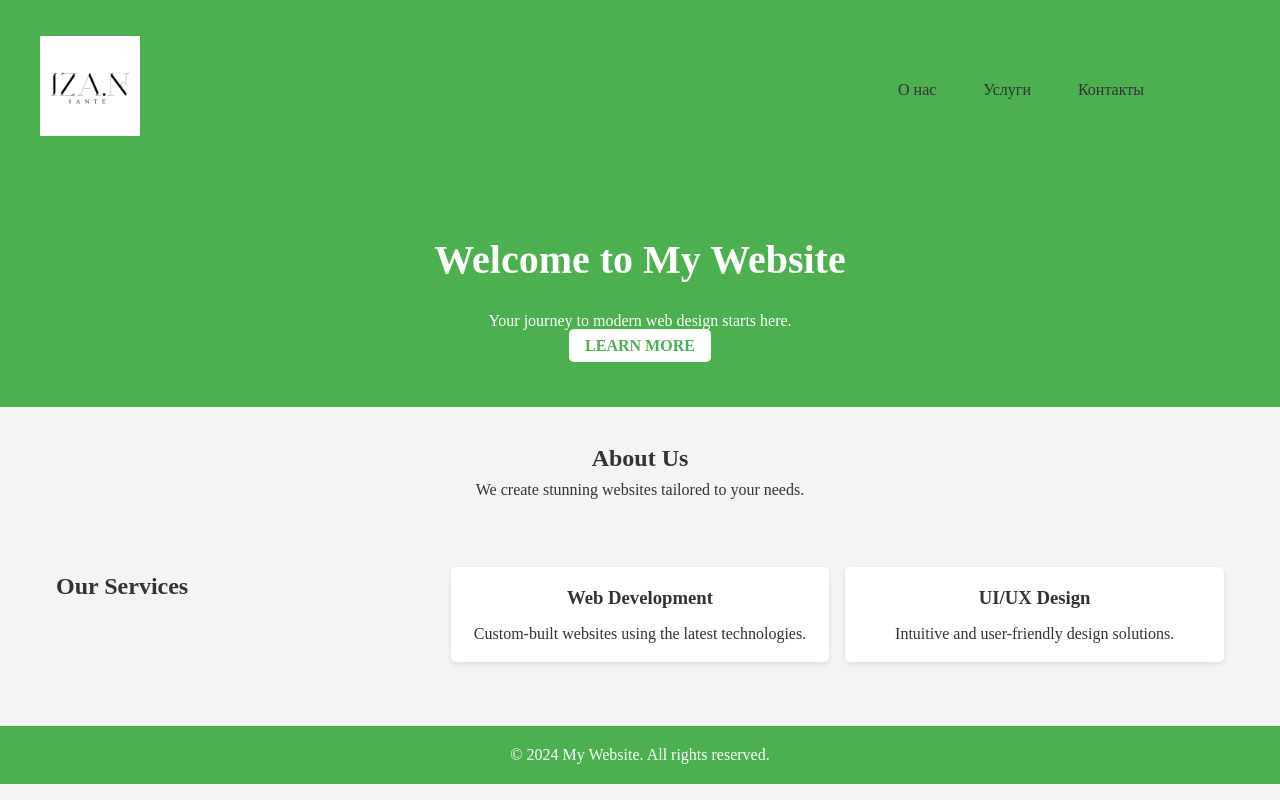
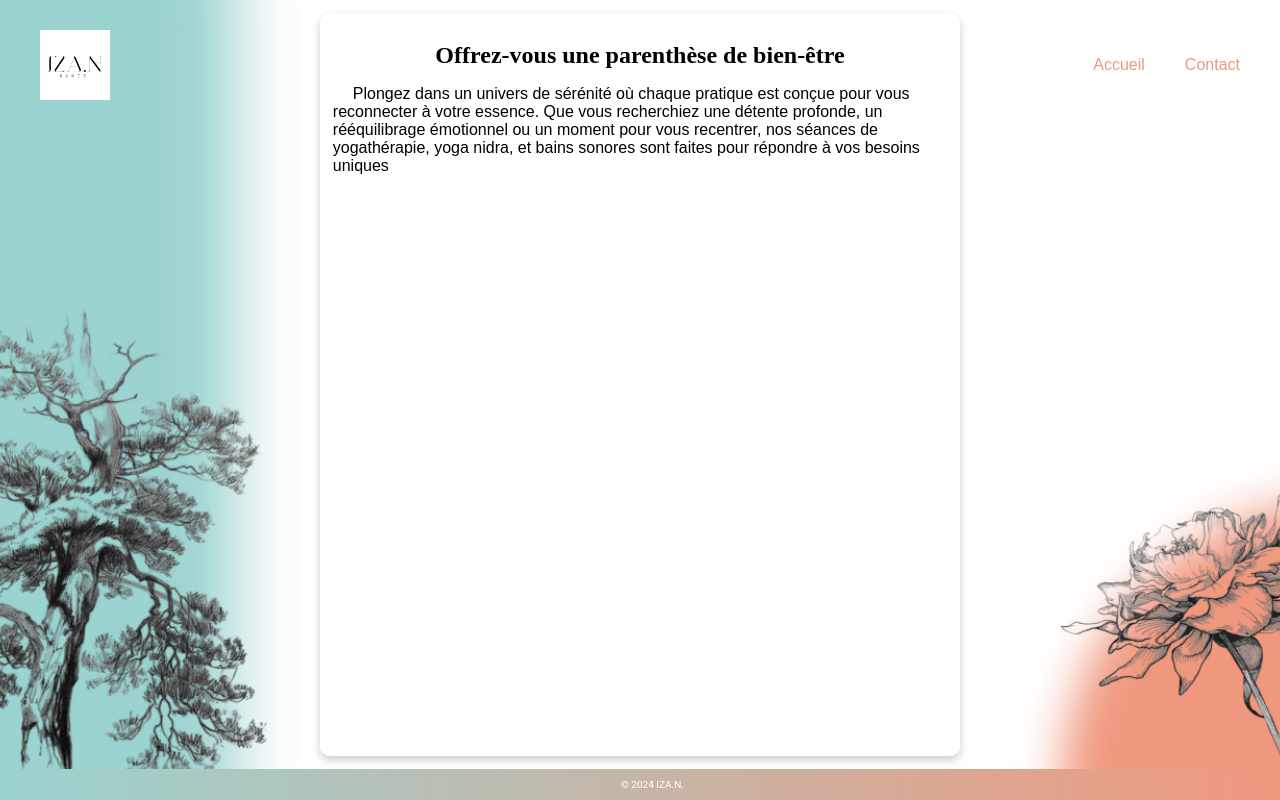
Before and after one commit to AlisaFeofanova/multi-page-website, a plain HTML site: page index.html in a window 1280 px wide. Drawn offline with Linux system fonts and the light colour scheme.

Commit message:
premier version with menu
two pages with navigation (without content)

```diff
--- a/css/style.css
+++ b/css/style.css
@@ -1,160 +1,230 @@
-/* General Reset */
-* {
+html, body{
+    background-image: url(../images/background.png);
+    background-repeat: no-repeat;
+    background-position: center center;
+    background-attachment: fixed;
+    background-size: cover;
+    height: 100%;
     margin: 0;
-    padding: 0;
-    box-sizing: border-box;
+    display: flex;
+    flex-direction: column;
+    min-height: 100vh; /* Высота экрана */
+    font-family: 'Lora', sans-serif;
+    }
+    .content {
+        flex: 1; /* Занимает оставшееся пространство */
+        margin-top: 1%;
+        margin-bottom: 1%;
+        margin-left: 25%;
+        margin-right: 25%;
+        padding: 1%; /* Внутренние отступы */
+        background: rgba(255, 255, 255, 0.8); /* Белый фон с прозрачностью */
+        border-radius: 10px; /* Скругленные углы */
+        box-shadow: 0 4px 10px rgba(0, 0, 0, 0.2); /* Лёгкая тень */
+
+    }
+
+    .contacts-content{
+        text-align: center;
+        position: absolute;
+        top: 50%;
+        left: 50%;
+    }
+
+
+    /* шрифты*/
+    body {
+        font-family: 'Lora', sans-serif;
+    }
+    h1, h2, h3 {
+        text-align: center;
+        font-family: 'Playfair Display', serif;
+
+    }
+
+    p {
+        text-indent: 20px;
+    }
+
+    @media (max-width: 768px) {
+        body {
+            font-size: 12px; /* Уменьшаем размер шрифта для небольших экранов */
+        }
+
+        h1 {
+            font-size: 20px; /* Уменьшаем заголовок */
+        }
+    }
+
+    @media (min-width: 1200px) {
+        body {
+            font-size: 16px; /* Увеличиваем размер шрифта для больших экранов */
+        }
+
+        h1 {
+            font-size: 24px; /* Увеличиваем заголовок */
+        }
+
+    }
+    /* контактные данные */
+    .contact-info li {
+        text-align: center;
+        font-family: 'Poppins', sans-serif;
+        font-weight: 500;
+        list-style-type: none;
+
+    }
+
+
+
+
+header {
+    width: 100%;
+    position: fixed;
+    z-index: 1000; /* Поверх остальных элементов */
 }
 
-/* Root Variables */
-:root {
-    --primary-color: #4CAF50;
-    --secondary-color: #f4f4f4;
-    --font-family: 'Arial, sans-serif';
-    --text-color: #333;
-    --button-color: #ffffff;
-    --button-hover-color: #45a049;
+.logo img {
+    justify-content: flex-start;
+    padding: 20px 20px;
+    height: 70px; /* Задайте нужную высоту логотипа */
+    object-fit: contain; /* Сохраняем пропорции изображения */
+    display: block; /* Убираем лишние отступы */
 }
 
-/* Global Styles */
-body {
-    font-family: var(--font-family);
-    color: var(--text-color);
-    line-height: 1.6;
-    background-color: var(--secondary-color);
-}
-
-/* Header and Navigation */
-.main-header {
-    background: var(--primary-color);
-    color: var(--button-color);
-    padding: 1rem 0;
-}
-
+/* Навигация */
 .navbar {
     display: flex;
     justify-content: space-between;
     align-items: center;
-    max-width: 1200px;
-    margin: 0 auto;
-    padding: 0 1rem;
-}
-
-.nav-links {
-    list-style: none;
-    display: flex;
-}
-
-.nav-links li {
-    margin: 0 1rem;
-}
-
-.nav-links a {
-    color: var(--button-color);
-    text-decoration: none;
-}
-
-.nav-links a:hover {
-    text-decoration: underline;
-}
-
-/* Hero Section */
-.hero-section {
-    text-align: center;
-    padding: 3rem 1rem;
-    background: var(--primary-color);
-    color: var(--button-color);
-}
-
-.hero-section h1 {
-    font-size: 2.5rem;
-    margin-bottom: 1rem;
-}
-
-.hero-section .btn {
-    background: var(--button-color);
-    color: var(--primary-color);
-    padding: 0.5rem 1rem;
-    border: none;
-    border-radius: 5px;
-    text-transform: uppercase;
-    font-weight: bold;
-    cursor: pointer;
-    text-decoration: none;
-}
-
-.hero-section .btn:hover {
-    background: var(--button-hover-color);
-    color: var(--button-color);
-}
-
-/* About Section */
-.about-section {
-    padding: 2rem 1rem;
-    text-align: center;
-}
-
-/* Services Section */
-.services-section {
-    display: grid;
-    grid-template-columns: repeat(auto-fit, minmax(300px, 1fr));
-    gap: 1rem;
-    padding: 2rem 1rem;
-    max-width: 1200px;
-    margin: 0 auto;
-}
-
-.service {
-    background: #fff;
-    padding: 1rem;
-    border-radius: 5px;
-    box-shadow: 0 2px 5px rgba(0, 0, 0, 0.1);
-    text-align: center;
-}
-
-.service h3 {
-    margin-bottom: 0.5rem;
-}
-
-/* Footer */
-.main-footer {
-    background: var(--primary-color);
-    color: var(--button-color);
-    text-align: center;
-    padding: 1rem 0;
-    margin-top: 2rem;
+    padding: 10px 20px;
+    color:  #f0987e;
+    position: relative;
+    font-family: 'Poppins', sans-serif;
 }
 
 
-/* Стили для навигации */
-.navbar {
+/* Стили бургер-иконки */
+.burger {
+    width: 30px;
+    cursor: pointer;
     display: flex;
-    align-items: center; /* Выравнивание по вертикали */
-    justify-content: space-between; /* Пространство между логотипом и ссылками */
-    padding: 20px; /* Внутренний отступ от краев страницы */
-    margin: 0; /* Убираем внешние отступы */
+    flex-direction: column;
+    justify-content: space-between;
+    height: 20px;
+    z-index: 1100; /* Чтобы бургер был поверх */
 }
 
-/* Стили для логотипа */
-.logo-image {
-    width: 100px; /* Установите фиксированную ширину логотипа */
-    height: auto; /* Сохраняем пропорции */
-    margin-left: 20px; /* Отступ от левого края страницы */
+.burger span {
+    display: block;
+    height: 3px;
+    background: rgb(0, 0, 0);
+    border-radius: 10px;
+    transition: all 0.3s ease;
 }
 
-/* Навигационные ссылки */
-.nav-links {
-    list-style: none; /* Убираем маркеры списка */
+.menu {
+    list-style: none;
     display: flex;
-    gap: 15px; /* Расстояние между ссылками */
-    margin-right: 20px; /* Отступ от правого края */
+    flex-direction: column;
+    position: fixed;
+    top: 0;
+    right: -100%; /* Убираем меню за правый край */
+    width: 20%;
+    height: 100vh; /* Высота экрана */
+    background: linear-gradient(180deg, #9bd3d0, #f0987e); /* Градиент для меню */
+    padding: 20px;
+    z-index: 1000; /* Поверх всего */
+    overflow-y: auto; /* Прокрутка */
+    transition: transform 0.3s ease; /* Анимация открытия */
+    transform: translateX(100%); /* По умолчанию скрыто справа */
 }
 
-.nav-links a {
-    text-decoration: none; /* Убираем подчеркивание */
-    color: #333; /* Цвет текста */
-    font-size: 16px; /* Размер текста */
+.menu.open {
+    right: 0;
+    display: flex;
+    transform: translateX(0); /* Показываем меню */
 }
 
-.nav-links a:hover {
-    color: #4CAF50; /* Цвет при наведении */
+.menu li {
+    margin: 10px 0;
 }
+
+.menu a {
+    text-decoration: none;
+    color: rgb(255, 255, 255);
+    font-size: 16px;
+    transition: color 0.3s;
+}
+
+.menu a:hover {
+    color: #f0987e;
+}
+
+/* Анимация для открытого состояния */
+.burger.open span:nth-child(1) {
+    transform: rotate(45deg) translate(5px, 5px);
+}
+
+.burger.open span:nth-child(2) {
+    opacity: 0;
+}
+
+.burger.open span:nth-child(3) {
+    transform: rotate(-45deg) translate(5px, -5px);
+}
+
+/* Горизонтальное меню на широком экране */
+@media (min-width: 768px) {
+    .menu {
+        top: 0;
+        background: linear-gradient(180deg, #9bd3d0, #f0987e); /* Градиент для меню */
+        flex-direction: row; /* Горизонтальное расположение */
+        position: static; /* Позиция меню */
+        height: auto; /* Убираем фиксированную высоту */
+        width: auto; /* Автоматическая ширина */
+        background: none; /* Убираем фон */
+        padding: 0;
+        transform: none; /* Убираем трансформацию */
+        display: flex; /* Отображаем меню */
+    }
+    .menu a {
+        text-decoration: none;
+        color: #f0987e;
+        font-size: 16px;
+        transition: color 0.3s;
+    }
+    .menu a:hover {
+        color: #9bd3d0;
+    }
+    .menu li {
+        margin: 0 20px; /* Отступы между пунктами меню */
+    }
+
+    .burger {
+        display: none; /* Скрываем бургер-иконку */
+    }
+}
+
+
+
+
+footer {
+    text-align: center;
+    color: white; /* Цвет текста */
+    font-size: 10px;
+    font-family: 'Roboto', sans-serif;
+    text-align: center;
+    }
+    .footer-content > div {
+    margin-bottom: 10px;
+    }
+    .gradient-block {
+        width: auto; /* Ширина блока */
+        height: auto; /* Высота блока */
+        background: linear-gradient(90deg, #9bd3d0, #f0987e); /* Градиент */
+        display: flex;
+        justify-content: center; /* Выравнивание по горизонтали */
+        align-items: center; /* Выравнивание по вертикали */
+
+    }
--- a/index.html
+++ b/index.html
@@ -1,57 +1,65 @@
+
 <!DOCTYPE html>
 <html lang="fr">
 <head>
     <meta charset="UTF-8">
     <meta name="viewport" content="width=device-width, initial-scale=1.0">
-    <meta name="description" content="A modern HTML and CSS template">
-    <meta name="author" content="Your Name">
-    <title>Standard HTML & CSS Template</title>
+    <title>IZA.N</title>
     <link rel="stylesheet" href="css/style.css">
+    <link href="https://fonts.googleapis.com/css2?family=Roboto:wght@400;500;700&display=swap" rel="stylesheet">
+
 </head>
 <body>
-    <!-- Header Section -->
-    <header class="main-header">
+
+    <!-- Header -->
+    <header>
         <nav class="navbar">
-            <a href="#" class="logo">
-                <img src="images/logo.png" alt="Логотип компании" class="logo-image">
-            </a>
-            <ul class="nav-links">
-                <li><a href="#about">О нас</a></li>
-                <li><a href="#services">Услуги</a></li>
-                <li><a href="#contact">Контакты</a></li>
+            <!-- Logo -->
+        <a href="index.html" class="logo">
+            <img src="images/logo.png" title="IZA.N" alt="IZA.N">
+        </a>
+            <!-- Burger-icon -->
+            <div class="burger" id="burger">
+                <span></span>
+                <span></span>
+                <span></span>
+            </div>
+            <!-- Menu -->
+            <ul class="menu" id="menu">
+                <li><a href="index.html">Accueil</a></li>
+                <li><a href="contact.html">Contact</a></li>
             </ul>
         </nav>
     </header>
 
-    <!-- Main Content -->
-    <main>
-        <section id="hero" class="hero-section">
-            <h1>Welcome to My Website</h1>
-            <p>Your journey to modern web design starts here.</p>
-            <a href="#about" class="btn">Learn More</a>
-        </section>
 
-        <section id="about" class="about-section">
-            <h2>About Us</h2>
-            <p>We create stunning websites tailored to your needs.</p>
-        </section>
 
-        <section id="services" class="services-section">
-            <h2>Our Services</h2>
-            <div class="service">
-                <h3>Web Development</h3>
-                <p>Custom-built websites using the latest technologies.</p>
-            </div>
-            <div class="service">
-                <h3>UI/UX Design</h3>
-                <p>Intuitive and user-friendly design solutions.</p>
-            </div>
-        </section>
-    </main>
+    <!-- Content -->
+    <div class="content">
+        <h1 >Offrez-vous une parenthèse de bien-être</h1>
+        <p>
+            Plongez dans un univers de sérénité où chaque
+            pratique est conçue pour vous reconnecter à votre essence.
+            Que vous recherchiez une détente profonde, un rééquilibrage émotionnel
+            ou un moment pour vous recentrer, nos séances de yogathérapie, yoga nidra,
+            et bains sonores sont faites pour répondre à vos besoins uniques
+
+        </p>
+    </div>
+
+
 
     <!-- Footer -->
     <footer class="main-footer">
-        <p>&copy; 2024 My Website. All rights reserved.</p>
+        <footer class="gradient-block">
+              <div class="copyright">
+                <p>&nbsp &copy 2024 IZA.N.</p>
+              </div>
+        </footer>
     </footer>
+
+
+
+    <script src="script.js"></script>
 </body>
 </html>
```
Also changed, not shown: contact.html (added, +84 -0 lines), script.js (added, +7 -0 lines), images/background.png (added), images/menu.png (deleted), 1 other file.
